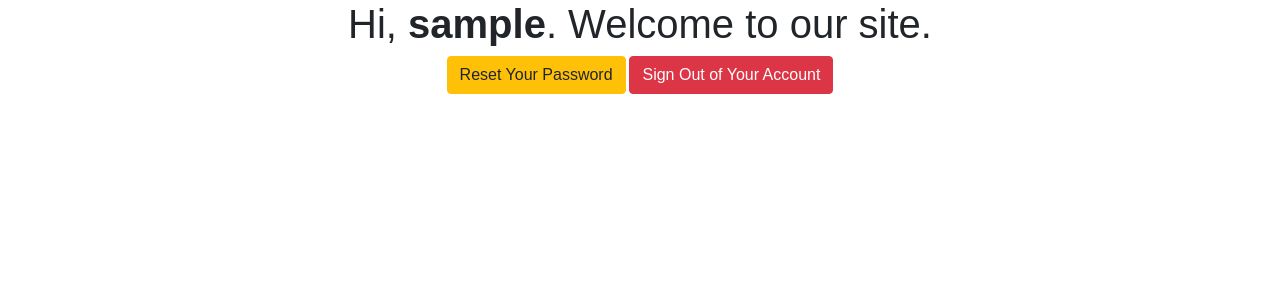
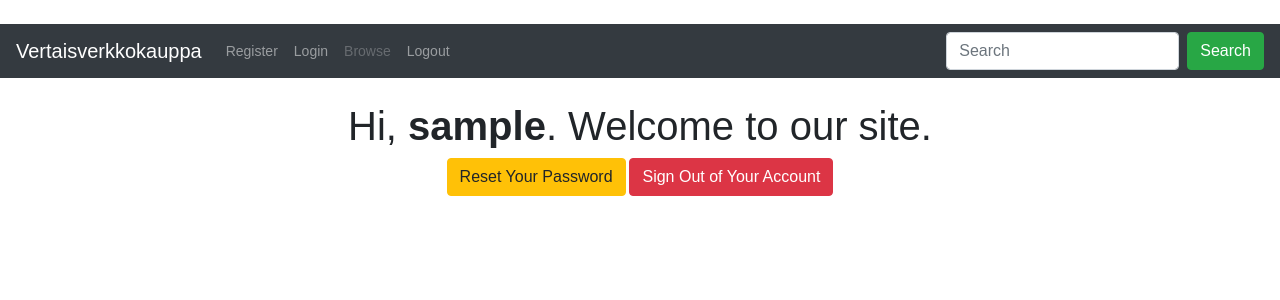
Before and after one commit to mikaele90/Vertaisverkkokauppa, a PHP site: page /welcome.php in a window 1280 px wide. Shown: the top 300 px of the page. Run offline with PHP 8.4, Linux system fonts and the light colour scheme; the visitor is signed in with stand-in values (Sample User, id 1).

Commit message:
navbar added

```diff
--- a/index.php
+++ b/index.php
@@ -3,7 +3,8 @@
 <head>
     <meta charset="UTF-8">
     <title>Vertaisverkkokauppa :: Home ::</title>
-    <link rel="stylesheet" href="https://stackpath.bootstrapcdn.com/bootstrap/4.3.1/css/bootstrap.min.css" integrity="sha384-ggOyR0iXCbMQv3Xipma34MD+dH/1fQ784/j6cY/iJTQUOhcWr7x9JvoRxT2MZw1T" crossorigin="anonymous">
+    <link rel="stylesheet" href="https://stackpath.bootstrapcdn.com/bootstrap/4.3.1/css/bootstrap.min.css"
+          integrity="sha384-ggOyR0iXCbMQv3Xipma34MD+dH/1fQ784/j6cY/iJTQUOhcWr7x9JvoRxT2MZw1T" crossorigin="anonymous">
 </head>
 <body>
 
--- a/welcome.php
+++ b/welcome.php
@@ -20,6 +20,35 @@ if(!isset($_SESSION["loggedin"]) || $_SESSION["loggedin"] !== true){
     </style>
 </head>
 <body>
+
+<nav class="navbar navbar-expand-lg navbar-dark bg-dark" style="margin:24px 0;">
+    <a class="navbar-brand" href="index.php">Vertaisverkkokauppa</a>
+    <button class="navbar-toggler navbar-toggler-right" type="button" data-toggle="collapse" data-target="#navb">
+        <span class="navbar-toggler-icon"></span>
+    </button>
+
+    <div class="collapse navbar-collapse" id="navb">
+        <ul class="navbar-nav mr-auto">
+            <li class="nav-item">
+                <a class="nav-link" href="registerform.php">Register</a>
+            </li>
+            <li class="nav-item">
+                <a class="nav-link" href="login.php">Login</a>
+            </li>
+            <li class="nav-item">
+                <a class="nav-link disabled" href="javascript:void(0)">Browse</a>
+            </li>
+            <li class="nav-item">
+                <a class="nav-link" href="logout.php">Logout</a>
+            </li>
+        </ul>
+        <form class="form-inline my-2 my-lg-0">
+            <input class="form-control mr-sm-2" type="text" placeholder="Search">
+            <button class="btn btn-success my-2 my-sm-0" type="button">Search</button>
+        </form>
+    </div>
+</nav>
+
 <div class="page-header">
     <h1>Hi, <b><?php echo htmlspecialchars($_SESSION["username"]); ?></b>. Welcome to our site.</h1>
 </div>
```
Also changed, not shown: login.php (+26 -0 lines), reset-password.php (+26 -0 lines).
